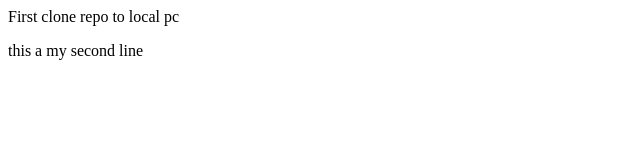
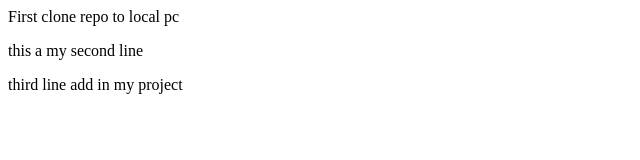
Before and after one commit to dipali-itankar/student-demo1, a plain HTML site: page index.html in a window 1280 px wide. Shown: the whole page, without its empty margins (0-640 px from the left). Drawn offline with Linux system fonts and the light colour scheme.

Commit message:
third line

```diff
--- a/index.html
+++ b/index.html
@@ -1,2 +1,3 @@
 <p>First clone repo to local pc</p>
 <p>this a my second line</p>
+<p>third line add in my project </p>
```
